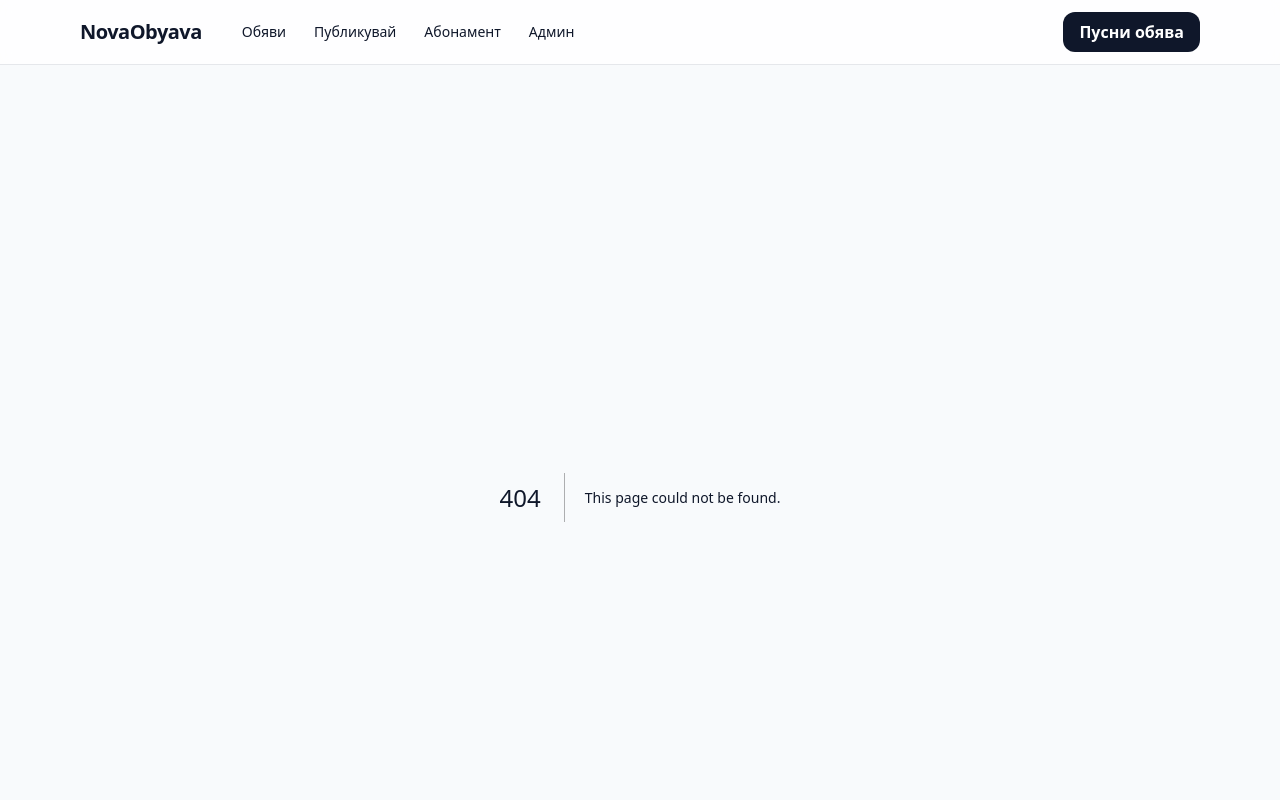
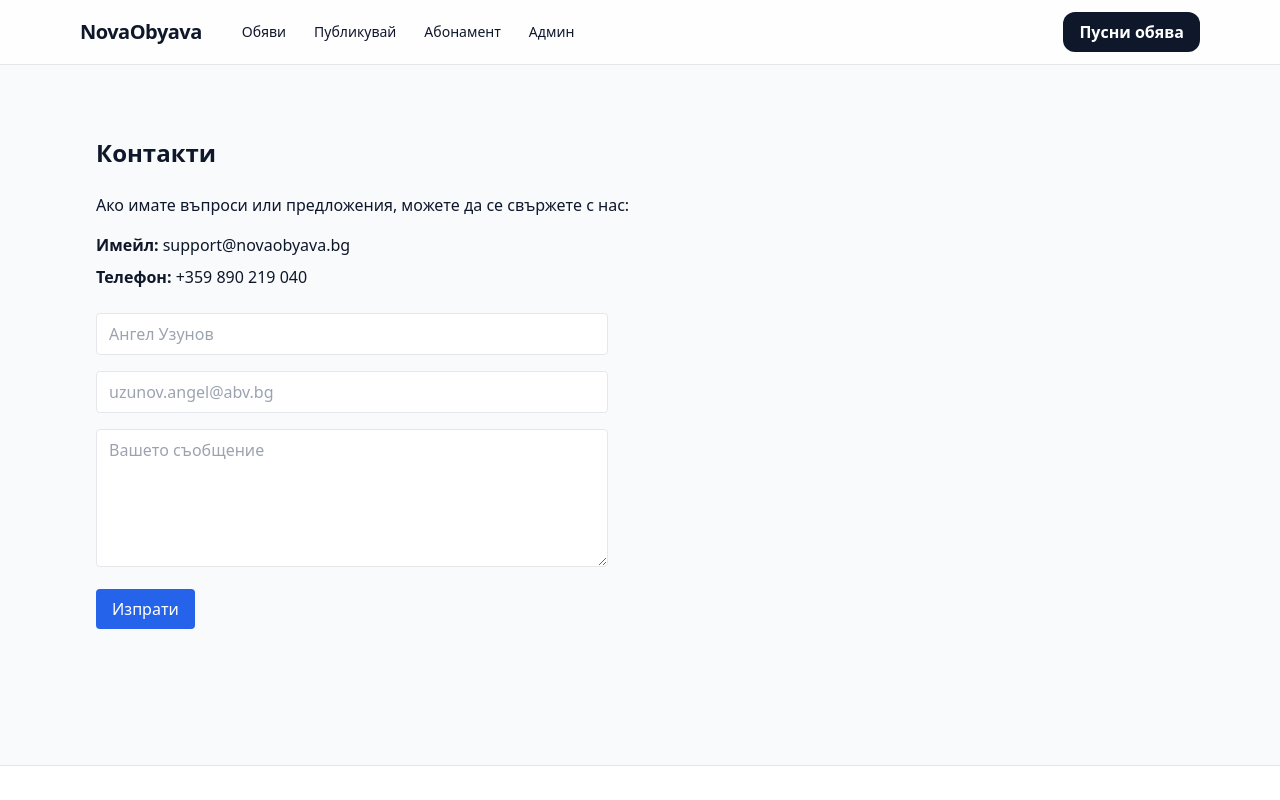
Before and after one commit to Love4e/newobqva, a Next.js app: page /contact in a window 1280 px wide. Before the commit this address had no page. Shown: the top 800 px of the page. Built offline with nearby package versions, Linux system fonts and the light colour scheme.

Commit message:
Create page.tsx

```diff
--- /dev/null
+++ b/app/contact/page.tsx
@@ -0,0 +1,41 @@
+export default function ContactPage() {
+  return (
+    <main className="container mx-auto py-10 px-4">
+      <h1 className="text-2xl font-bold mb-6">Контакти</h1>
+      <p className="mb-4">
+        Ако имате въпроси или предложения, можете да се свържете с нас:
+      </p>
+      <ul className="space-y-2">
+        <li><b>Имейл:</b> support@novaobyava.bg</li>
+        <li><b>Телефон:</b> +359 890 219 040</li>
+      </ul>
+
+      <form className="mt-6 max-w-lg space-y-4">
+        <input
+          type="text"
+          placeholder="Ангел Узунов"
+          className="w-full border rounded px-3 py-2"
+          required
+        />
+        <input
+          type="email"
+          placeholder="uzunov.angel@abv.bg"
+          className="w-full border rounded px-3 py-2"
+          required
+        />
+        <textarea
+          placeholder="Вашето съобщение"
+          className="w-full border rounded px-3 py-2"
+          rows={5}
+          required
+        />
+        <button
+          type="submit"
+          className="bg-blue-600 text-white px-4 py-2 rounded hover:bg-blue-700"
+        >
+          Изпрати
+        </button>
+      </form>
+    </main>
+  );
+}
```
